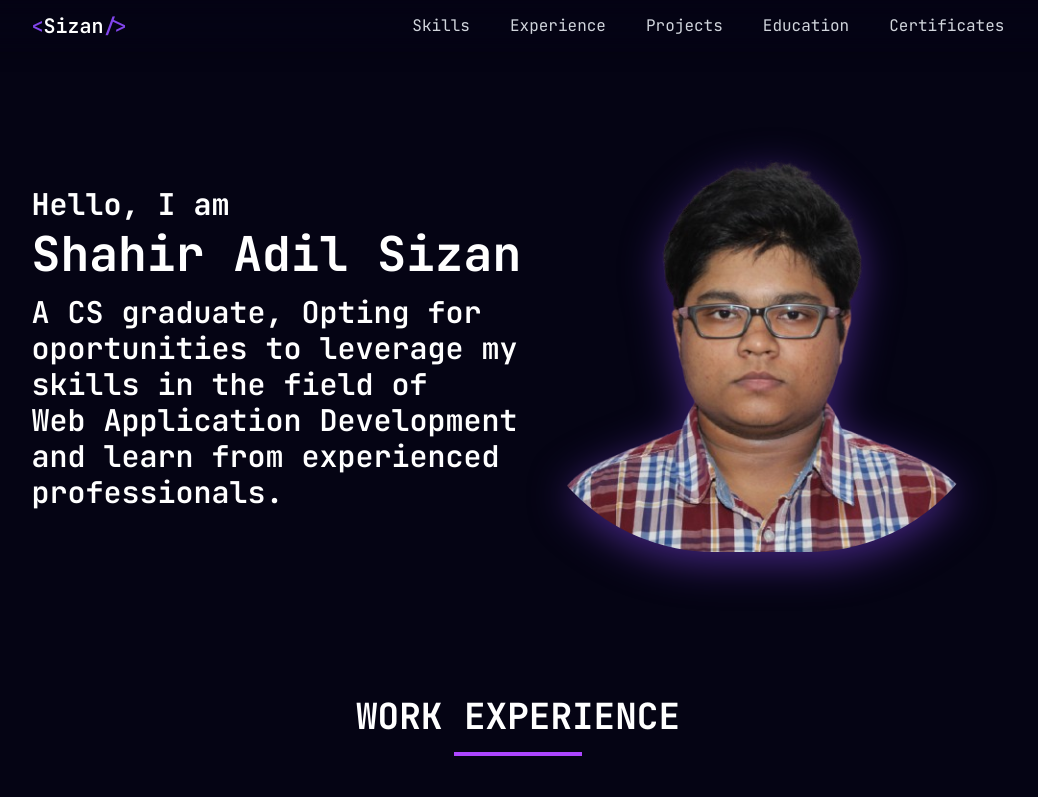
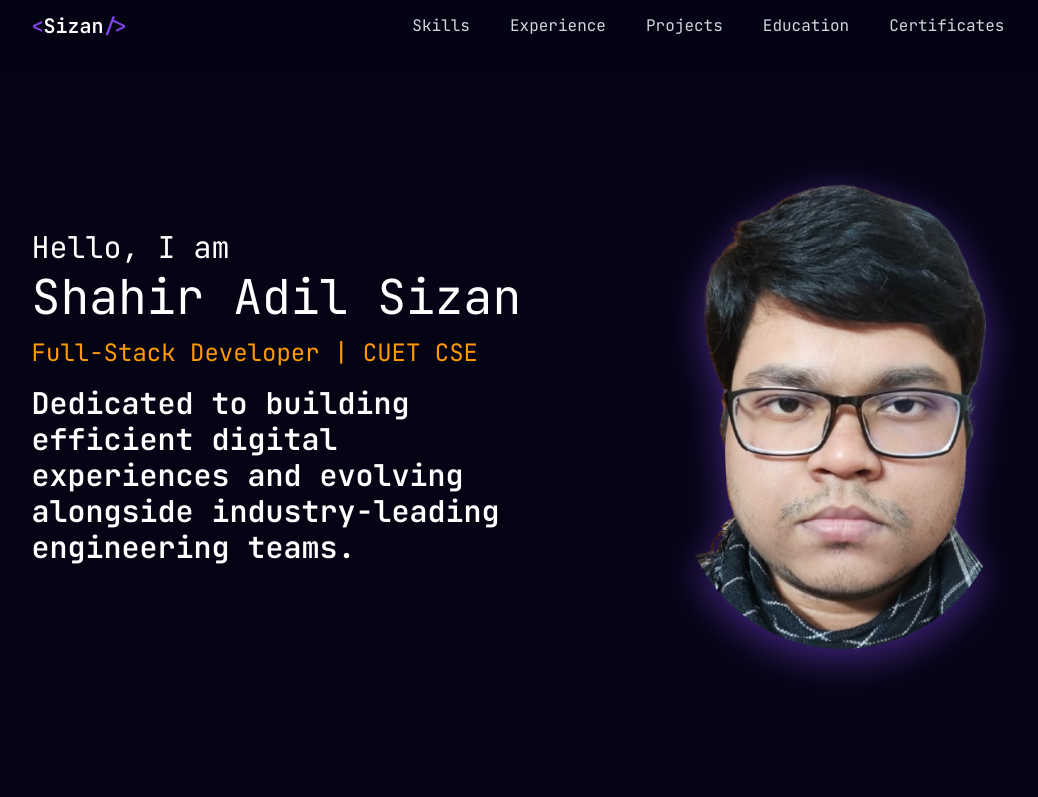
Before and after one commit to shahirsizan/portfolio-new, a React (Vite) app: page / in a window 1280 px wide. Shown: the top 797 px of the page, without its empty margins (122-1160 px from the left). Built offline with nearby package versions, Linux system fonts and the light colour scheme.

Commit message:
About section updated

```diff
--- a/src/components/About.jsx
+++ b/src/components/About.jsx
@@ -9,26 +9,29 @@ const About = () => {
 			<div className="flex flex-col-reverse md:flex-row items-center">
 				{/* LEFT TEXTS */}
 				<div className="md:w-1/2 text-center md:text-left mt-8 md:mt-0">
-					<h1 className="text-lg md:text-2xl lg:text-3xl font-bold text-white mb-2 whitespace-nowrap">
+					<h1 className="text-lg md:text-2xl lg:text-3xl text-white mb-2 whitespace-nowrap">
 						Hello, I am
 					</h1>
-					<h2 className="text-2xl md:text-4xl lg:text-5xl font-bold text-white mb-4 whitespace-nowrap">
+					<h2 className="text-2xl md:text-4xl lg:text-5xl text-white mb-4 whitespace-nowrap">
 						Shahir Adil Sizan
 					</h2>
 
-					<h3 className="text-lg md:text-2xl lg:text-3xl font-semibold mb-4 text-[#8245ec] ">
-						<span className="text-white">
-							A{" "}
-							<span className="whitespace-nowrap">
-								CS graduate,
-							</span>{" "}
-							Opting for oportunities to leverage my skills in the
-							field of{" "}
-							<span className="whitespace-nowrap">
-								Web Application Development
-							</span>{" "}
-							and learn from experienced professionals.{" "}
-						</span>
+					<h2
+						className="text-sm
+						sm:text-lg
+						lg:text-2xl
+						text-white
+						mb-4
+						whitespace-nowrap"
+					>
+						<span className="text-amber-500">
+							Full-Stack Developer | CUET CSE
+						</span>{" "}
+					</h2>
+
+					<h3 className="text-lg md:text-2xl lg:text-3xl font-semibold mb-4 text-[#8245ec] text-white">
+						Dedicated to building efficient digital experiences and
+						evolving alongside industry-leading engineering teams.
 					</h3>
 
 					{/* Resume Button */}
@@ -51,9 +54,9 @@ const About = () => {
 				{/* RIGHT IMAGE */}
 				<div className="w-full md:w-1/2 flex justify-center md:justify-end">
 					<img
-						src={profilepicObj.profilepic}
+						src={profilepicObj.profilepic2}
 						alt="Shahir Adil Sizan"
-						className="max-md:w-2/3 md:w-full rounded-full object-cover drop-shadow-[0_10px_20px_rgba(130,69,236,0.5)]"
+						className="w-3/5 sm:w-1/3 md:w-2/3 rounded-full object-cover drop-shadow-[0_10px_20px_rgba(130,69,236,0.5)]"
 					/>
 				</div>
 			</div>
--- a/src/constants.js
+++ b/src/constants.js
@@ -1,4 +1,5 @@
 import profilepic from "./assets/about/bg-removed_IMG_4377.png";
+import profilepic2 from "./assets/about/myPicture-removebg-preview.png";
 
 // language
 import javascriptLogo from "./assets/tech_logo/javascript.png";
@@ -55,6 +56,7 @@ import bgremoverimage from "./assets/work_logo/bgremover/2.png";
 
 export const profilepicObj = {
 	profilepic,
+	profilepic2,
 };
 
 export const SkillsInfo = [
```
Also changed, not shown: src/assets/about/myPicture-removebg-preview.png (added).
